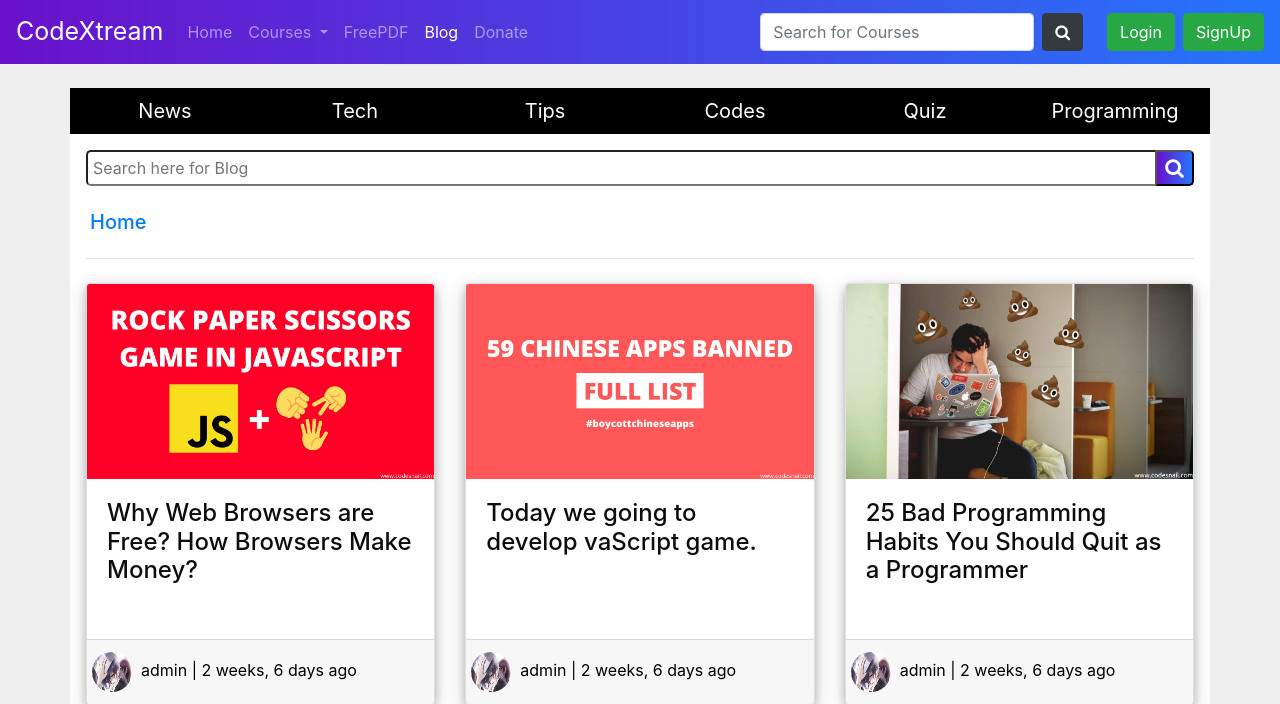
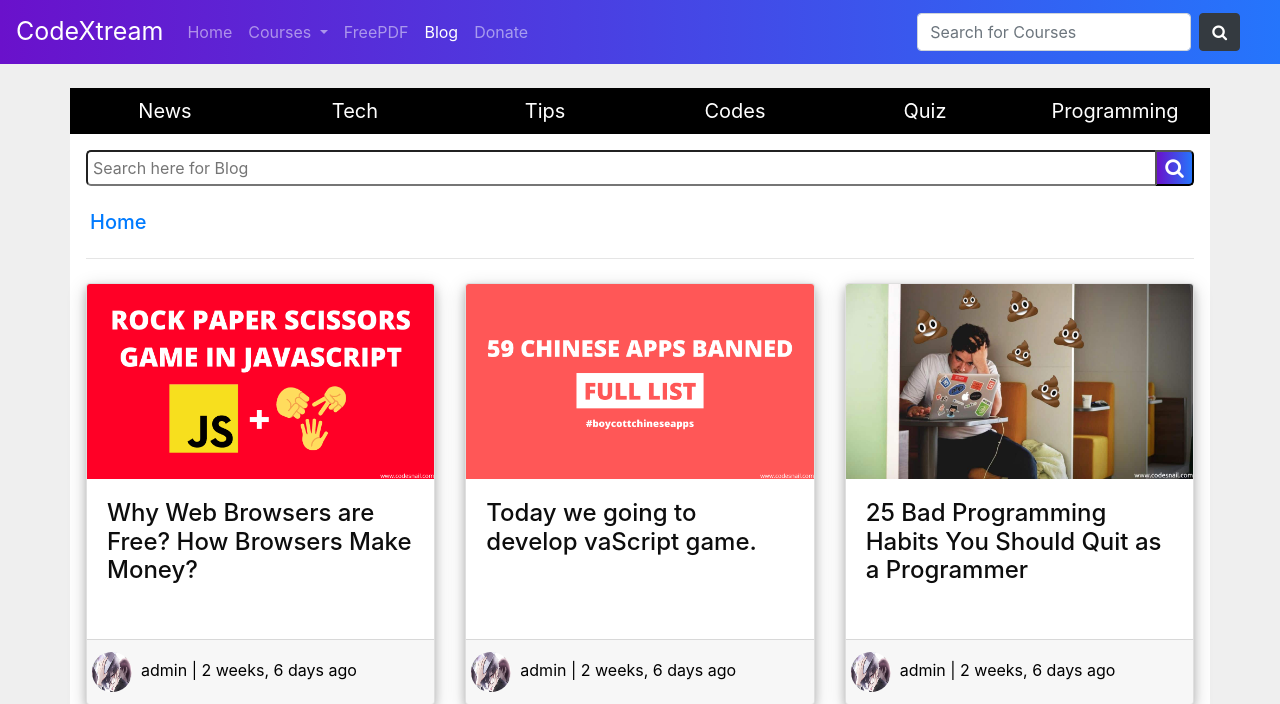
Before and after one commit to h-rex/codextream, a Django app: page /blog/ in a window 1280 px wide. Shown: the top 704 px of the page. Run offline with Django 3.2, Linux system fonts and the light colour scheme; data comes from the database, SQL or seed files in the repository; some libraries are stand-ins or nearby versions.

Commit message:
Update base.html

```diff
--- a/templates/base.html
+++ b/templates/base.html
@@ -4,6 +4,7 @@
 
 <head>
     <meta charset="UTF-8">
+    <meta name="viewport" content="width=device-width, initial-scale=1.0">
     <title>{% block title %}{% endblock %}</title>
 <!--   <link rel="shortcut icon" type="image/png" href="{% static 'images/favicon.png' %}" >-->
     <link rel="shortcut icon" type="image/png" href="{% static 'favicon.ico' %}"/>
@@ -26,12 +27,6 @@
             <li class="nav-item {% block homeactive %}{% endblock %}">
                 <a class="nav-link" href="/">Home <span class="sr-only">(current)</span></a>
             </li>
-<!--            <li class="nav-item {% block FreeBookactive %}{% endblock %}">-->
-<!--                <a class="nav-link" href="#">FreeBook</a>-->
-<!--            </li>-->
-
-
-
 
             {% if cat_menu %}
             <li class="nav-item dropdown {% block Coursesactive %}{% endblock %}">
@@ -62,13 +57,7 @@
             <button class="btn btn-dark my-2 mr-4 my-sm-0" type="submit" title="search"><i class="fa fa-search"></i></button>
         </form>
 
-        {% if user.is_authenticated %}
-        <button type="button" class="btn btn-success  mr-2"><a style="text-decoration:none; color:white;" href="{% url 'account_email' %}">Change E-mail</a></button>
-        <button type="button" class="btn btn-success "><a style="text-decoration:none; color:white;" href="{% url 'account_logout' %}">Logout</a></button>
-        {% else %}
-        <button type="button" class="btn btn-success mr-2" ><a style="text-decoration:none; color:white;" href="{% url 'account_login' %}">Login</a></button>
-        <button type="button" class="btn btn-success"><a style="text-decoration:none; color:white;" href="{% url 'account_signup' %}">SignUp</a></button>
-        {% endif %}
+
 
 
     </div>
@@ -91,11 +80,6 @@
 {% endblock %}
 </body>
 
-
-
-
-
-
 <div class="footer-back">
 <footer class="container py-5">
       <div class="row">
@@ -105,17 +89,7 @@
             <small class="d-block mb-3 ml-4 text-muted">&copy; 2020-2021 <a href="/" style="text-decoration:none; color:white;">CodeXtream</a> </small>
             <h6></h6>
         </div>
-<!--        <div class="col-6 col-md">-->
-<!--          <h5>Features</h5>-->
-<!--          <ul class="list-unstyled text-small">-->
-<!--            <li><a class="text-muted" href="#">Cool stuff</a></li>-->
-<!--            <li><a class="text-muted" href="#">Random feature</a></li>-->
-<!--            <li><a class="text-muted" href="#">Team feature</a></li>-->
-<!--            <li><a class="text-muted" href="#">Stuff for developers</a></li>-->
-<!--            <li><a class="text-muted" href="#">Another one</a></li>-->
-<!--            <li><a class="text-muted" href="#">Last time</a></li>-->
-<!--          </ul>-->
-<!--        </div>-->
+
         <div class="col-6 col-md">
           <h5>Content</h5>
           <ul class="list-unstyled text-small">
@@ -156,10 +130,7 @@
     </footer>
 </div>
 
-
-
 <script src="/static/vendor/fa/js/fontawesome.min.js"></script>
-
 
 <script src="https://code.jquery.com/jquery-3.5.1.slim.min.js"
     integrity="sha384-DfXdz2htPH0lsSSs5nCTpuj/zy4C+OGpamoFVy38MVBnE+IbbVYUew+OrCXaRkfj"
@@ -168,7 +139,5 @@
 <script src="https://cdn.jsdelivr.net/npm/popper.js@1.16.1/dist/umd/popper.min.js"
     integrity="sha384-9/reFTGAW83EW2RDu2S0VKaIzap3H66lZH81PoYlFhbGU+6BZp6G7niu735Sk7lN"
     crossorigin="anonymous"></script>
-
 </body>
-
 </html>
```
